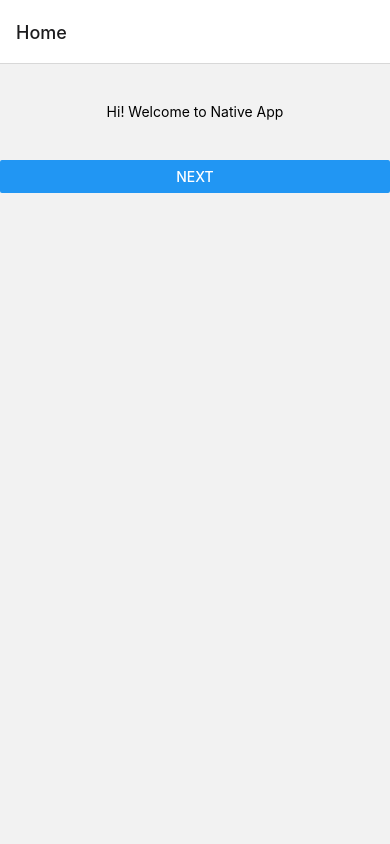
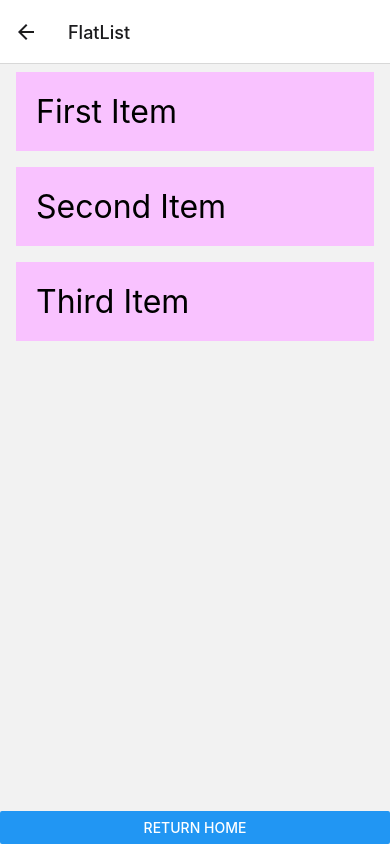
Before and after one commit to santoshtuniki/React-Native-CLI, a React Native app in the folder nativeApp/: screen /FlatList in a window 390 px wide. Built offline with nearby package versions, Linux system fonts and the light colour scheme.

Commit message:
FlatList added

```diff
--- a/nativeApp/App.jsx
+++ b/nativeApp/App.jsx
@@ -2,10 +2,10 @@ import React from 'react';
 import { NavigationContainer } from '@react-navigation/native';
 import { createNativeStackNavigator } from '@react-navigation/native-stack';
 
-import HomeScreen from './components/Home';
 import AboutScreen from './components/About';
 import PictureScreen from './components/Pictures';
-import BgScreen from './components/background';
+import HomeScreen from './components/Home';
+import FlatScreen from './components/Flat';
 
 /*
 	createNativeStackNavigator is a function that returns an object containing 2 properties:
@@ -21,7 +21,7 @@ const App = () => {
 				<Stack.Screen name="Home" component={HomeScreen} />
 				<Stack.Screen name="About" component={AboutScreen} />
 				<Stack.Screen name="Pictures" component={PictureScreen} />
-				<Stack.Screen name="BackgroundImg" component={BgScreen} />
+				<Stack.Screen name="FlatList" component={FlatScreen} />
 			</Stack.Navigator>
 		</NavigationContainer>
 	)
--- /dev/null
+++ b/nativeApp/components/Flat.jsx
@@ -0,0 +1,83 @@
+import React, { useState } from 'react';
+import {
+    FlatList,
+    SafeAreaView,
+    Text,
+    TouchableOpacity,
+    View,
+    Button,
+} from 'react-native';
+import { styles } from './styles';
+
+const { flat } = styles;
+
+const DATA = [
+    {
+        id: 'bd7acbea-c1b1-46c2-aed5-3ad53abb28ba',
+        title: 'First Item',
+    },
+    {
+        id: '3ac68afc-c605-48d3-a4f8-fbd91aa97f63',
+        title: 'Second Item',
+    },
+    {
+        id: '58694a0f-3da1-471f-bd96-145571e29d72',
+        title: 'Third Item',
+    },
+];
+
+const Item = ({ item, onPress, backgroundColor, textColor }) => (
+    <TouchableOpacity onPress={onPress} style={[flat.item, { backgroundColor }]}>
+        <Text style={[flat.title, { color: textColor }]}>{item.title}</Text>
+    </TouchableOpacity>
+);
+
+const FlatScreen = ({ navigation }) => {
+    const [selectedId, setSelectedId] = useState();
+
+    const renderItem = ({ item }) => {
+        const backgroundColor = item.id === selectedId ? '#6e3b6e' : '#f9c2ff';
+        const color = item.id === selectedId ? 'white' : 'black';
+
+        return (
+            <Item
+                item={item}
+                onPress={() => setSelectedId(item.id)}
+                backgroundColor={backgroundColor}
+                textColor={color}
+            />
+        );
+    };
+
+    return (
+        <SafeAreaView style={flat.container}>
+            <FlatList
+                data={DATA}
+                renderItem={renderItem}
+                keyExtractor={item => item.id}
+                extraData={selectedId}
+            />
+            <View style={{ marginTop: 40 }}>
+                <Button
+                    title='Return Home'
+                    onPress={() => navigation.popToTop()}
+                />
+            </View>
+        </SafeAreaView>
+    );
+};
+
+export default FlatScreen;
+
+/*
+    keyExtractor    -->      tells the list to use the ids for the react keys instead of the default key property
+
+    extraData={selectedId}      -->     Ensure FlatList itself will re-render when the state changes.
+*/
+
+
+/*
+    The purpose of SafeAreaView is to render content within the safe area "boundaries of a device".
+
+    It is currently only applicable to iOS devices with iOS version 11 or later.
+*/
--- a/nativeApp/components/Home.jsx
+++ b/nativeApp/components/Home.jsx
@@ -1,27 +1,31 @@
-import React from "react";
-import { Button, Text, View } from "react-native";
-import { styles } from "./styles";
+import React from 'react';
+import {
+    ImageBackground,
+    Text,
+    View,
+    Button,
+} from 'react-native';
+import { styles } from './styles';
 
-const HomeScreen = ({ navigation }) => {
-    return (
-        <View style={styles.middle}>
-            <Text style={{ textAlign: 'center', marginBottom: 40 }}>
-                Hi! Welcome to Native App
+const { home } = styles;
+
+const image = { uri: 'https://legacy.reactjs.org/logo-og.png' };
+
+const HomeScreen = ({ navigation }) => (
+    <View style={home.container}>
+        <ImageBackground source={image} resizeMode="cover" style={home.image}>
+            <Text style={home.text}>
+                WELCOME
             </Text>
+        </ImageBackground>
 
+        <View style={{ marginBottom: 40 }}>
             <Button
                 title='Next'
                 onPress={() => navigation.navigate('About')}
             />
         </View>
-    )
-};
+    </View>
+);
 
 export default HomeScreen;
-
-/*
-    'navigation' prop is passed in to every "screen component" in the native stack navigator.
-
-    navigation.navigate(RouteName)      -->      to move the user to that screen.
-
-*/
--- a/nativeApp/components/Pictures.jsx
+++ b/nativeApp/components/Pictures.jsx
@@ -48,7 +48,7 @@ const PictureScreen = ({ navigation }) => {
             <View style={{ marginTop: 40 }}>
                 <Button
                     title='Next'
-                    onPress={() => navigation.navigate('BackgroundImg')}
+                    onPress={() => navigation.navigate('FlatList')}
                 />
             </View>
 
@@ -59,10 +59,21 @@ const PictureScreen = ({ navigation }) => {
                     onPress={() => navigation.goBack()}
                 />
             </View>
+
+            <View style={{ marginTop: 40 }}>
+                <Button
+                    title='Return Home'
+                    onPress={() => navigation.popToTop()}
+                />
+            </View>
         </View >
     )
 }
 
 export default PictureScreen;
 
-//  navigation.goBack()     -->     to return to "previous screen".
+/*
+    navigation.goBack()     -->     to return to "previous screen".
+
+    navigation.popToTop()   -->     to return to "first screen" at the top of the stack.
+*/
--- a/nativeApp/components/background.jsx
+++ /dev/null
@@ -1,46 +0,0 @@
-import React from 'react';
-import {
-    ImageBackground,
-    StyleSheet,
-    Text,
-    View,
-    Button,
-} from 'react-native';
-
-const image = { uri: 'https://legacy.reactjs.org/logo-og.png' };
-
-const BgScreen = ({ navigation }) => (
-    <View style={styles.container}>
-        <ImageBackground source={image} resizeMode="cover" style={styles.image}>
-            <Text style={styles.text}>Inside</Text>
-        </ImageBackground>
-        <View style={{ marginBottom: 40 }}>
-            <Button
-                title='Return Home'
-                onPress={() => navigation.popToTop()}
-            />
-        </View>
-    </View>
-);
-
-const styles = StyleSheet.create({
-    container: {
-        flex: 1,
-    },
-    image: {
-        flex: 1,
-        justifyContent: 'center',
-    },
-    text: {
-        color: 'white',
-        fontSize: 42,
-        lineHeight: 84,
-        fontWeight: 'bold',
-        textAlign: 'center',
-        backgroundColor: '#000000c0',
-    },
-})
-
-export default BgScreen;
-
-//  navigation.popToTop()   -->     to return to "first screen" at the top of the stack.
--- a/nativeApp/components/styles.jsx
+++ b/nativeApp/components/styles.jsx
@@ -1,4 +1,4 @@
-import { StyleSheet } from "react-native";
+import { StyleSheet, StatusBar } from "react-native";
 
 export const styles = StyleSheet.create({
     header: {
@@ -31,5 +31,38 @@ export const styles = StyleSheet.create({
     },
     middle: {
         paddingTop: '10%',
-    }
+    },
+
+    flat: {
+        container: {
+            flex: 1,
+            marginTop: StatusBar.currentHeight || 0,
+        },
+        item: {
+            padding: 20,
+            marginVertical: 8,
+            marginHorizontal: 16,
+        },
+        title: {
+            fontSize: 32,
+        },
+    },
+
+    home: {
+        container: {
+            flex: 1,
+        },
+        image: {
+            flex: 1,
+            justifyContent: 'center',
+        },
+        text: {
+            color: 'white',
+            fontSize: 42,
+            lineHeight: 84,
+            fontWeight: 'bold',
+            textAlign: 'center',
+            backgroundColor: '#000000c0',
+        },
+    },
 });
```
